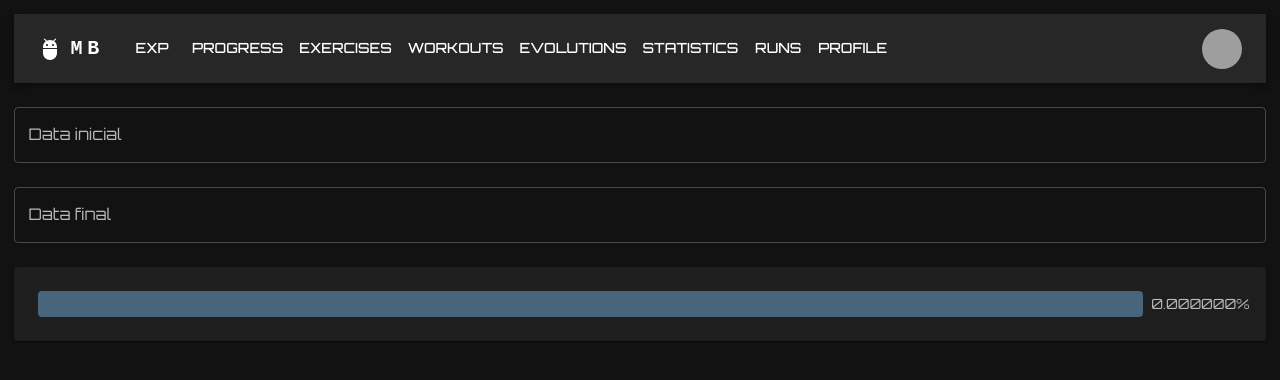
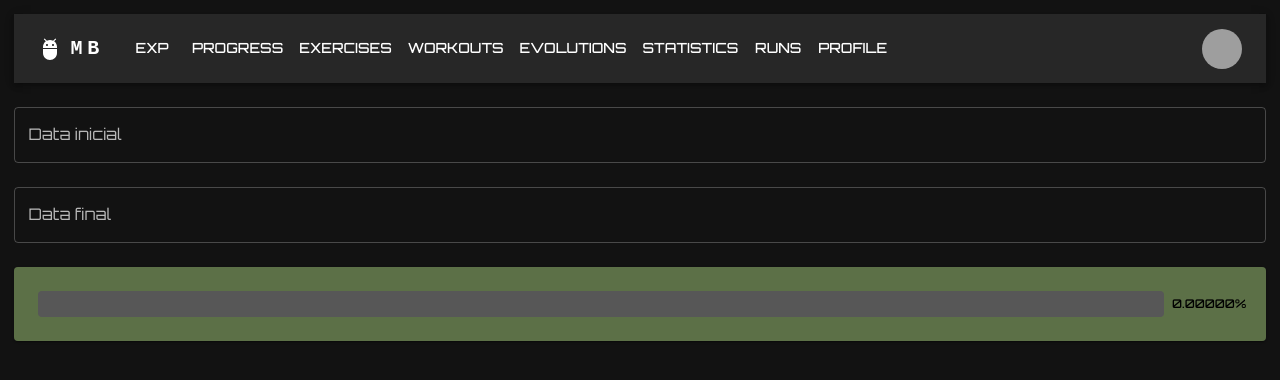
Before and after one commit to guiosouza/react-gamification-web-app, a Next.js app: page /progress in a window 1280 px wide. Shown: the top 380 px of the page. Built offline with nearby package versions, Linux system fonts and the light colour scheme; grey boxes are pictures that could not be loaded.

Commit message:
progress and statistics info display change

```diff
--- a/src/app/progress/page.tsx
+++ b/src/app/progress/page.tsx
@@ -22,19 +22,33 @@ function LinearProgressWithLabel(
 ) {
   return (
     <Card>
-      <Box sx={{ display: "flex", alignItems: "center", p: 3 }}>
+      <Box
+        sx={{
+          display: "flex",
+          alignItems: "center",
+          p: 3,
+          backgroundColor: "#5C7047",
+        }}
+      >
         <Box sx={{ width: "100%", mr: 1 }}>
           <LinearProgress
             variant="determinate"
             {...props}
-            sx={{ height: "26px", borderRadius: "4px" }}
+            sx={{
+              height: "26px",
+              borderRadius: "4px",
+              backgroundColor: "#575757", // Cor de fundo da barra não preenchida (track)
+              "& .MuiLinearProgress-bar": {
+                backgroundColor: "black", // Cor da barra preenchida
+              },
+            }}
           />
         </Box>
         <Box sx={{ minWidth: 65 }}>
           <Typography
             variant="body2"
-            sx={{ color: "text.secondary" }}
-          >{`${props.value.toFixed(6)}%`}</Typography>
+            sx={{ fontSize: "12px", color: "#000", fontWeight: 500 }}
+          >{`${props.value.toFixed(5)}%`}</Typography>
         </Box>
       </Box>
     </Card>
--- a/src/app/statistics/page.tsx
+++ b/src/app/statistics/page.tsx
@@ -42,7 +42,6 @@ function Statistics() {
   return (
     <div>
       <div className="generic-container">
-
         {/* Lista de entradas individuais */}
         {history.length === 0 ? (
           <Typography variant="body1" color="textSecondary">
@@ -65,7 +64,7 @@ function Statistics() {
                     mt: 2,
                   }}
                 >
-                  Sorteios ganhos: {entry.wonDraws}
+                  Sorteios ganhos:
                   <Button
                     size="small"
                     color="error"
@@ -73,6 +72,9 @@ function Statistics() {
                   >
                     Deletar
                   </Button>
+                </Typography>
+                <Typography variant="body2" sx={{ fontSize: "38px", color: "#4caf50" }}>
+                  {entry.wonDraws}
                 </Typography>
                 <Typography
                   variant="body2"
```
